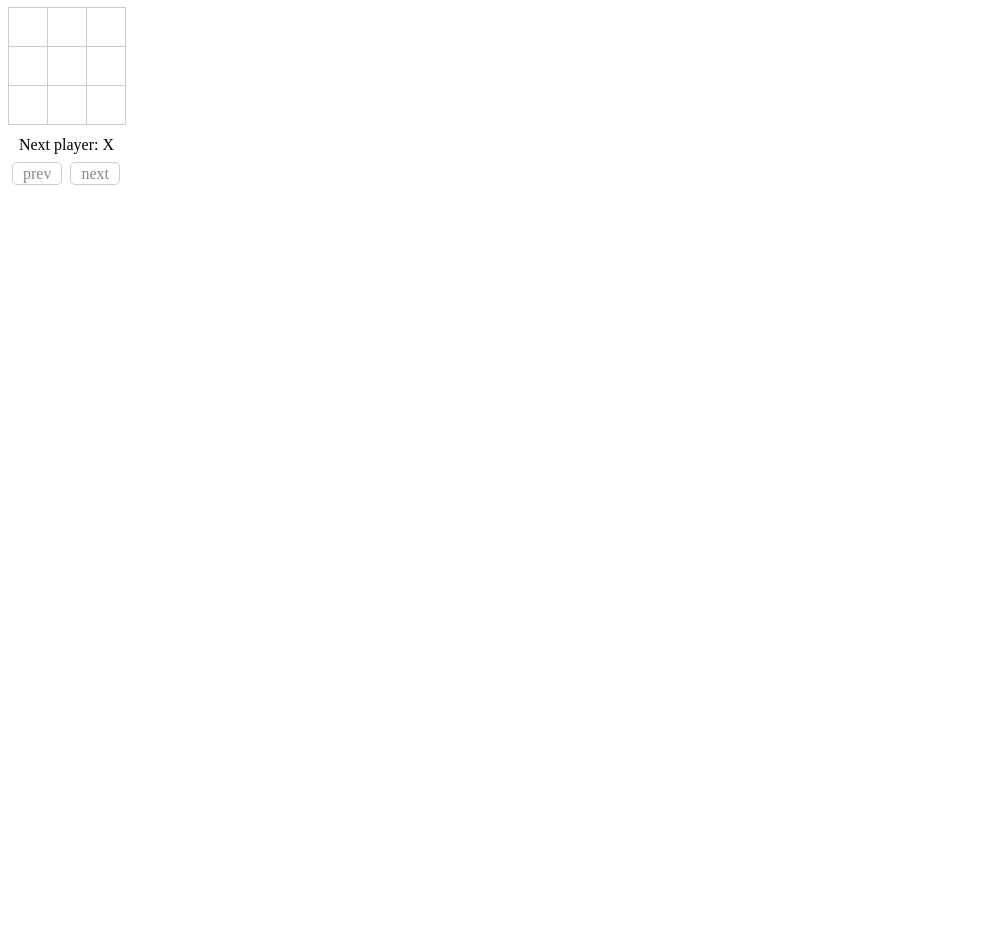
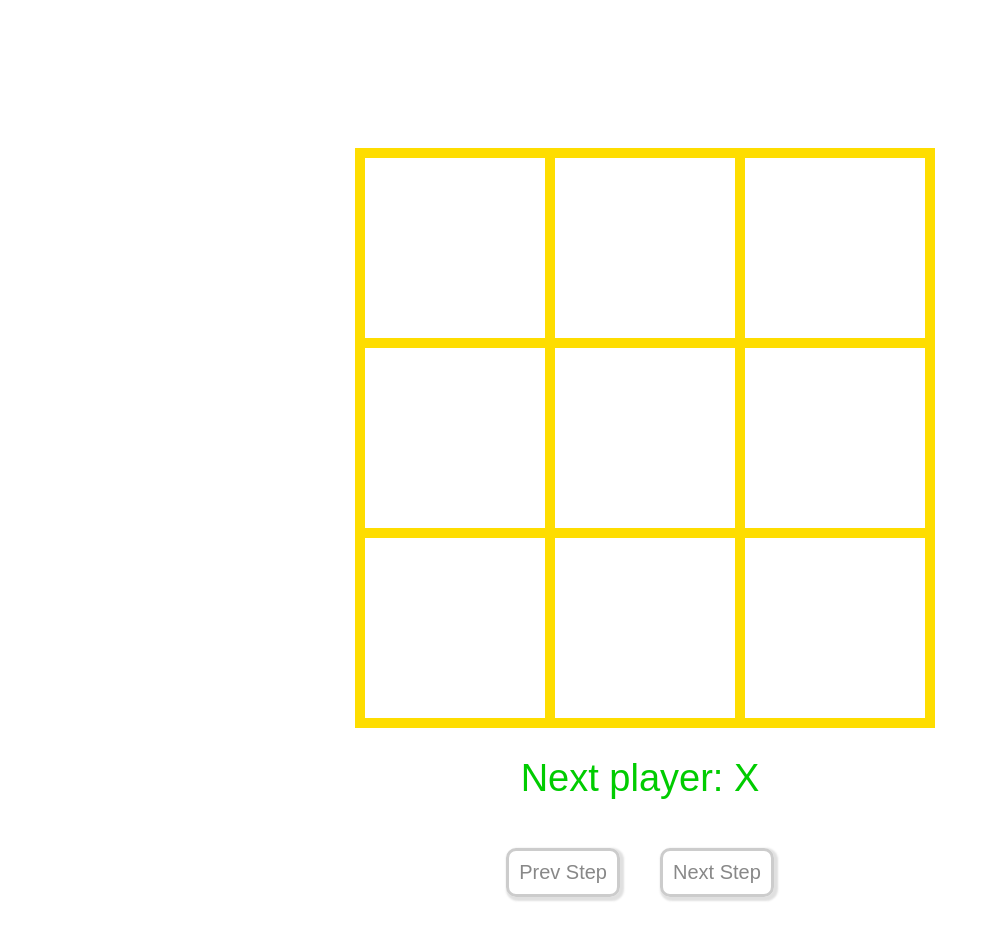
Before and after one commit to MudOnTire/TicTacToe, a React app: page / in a window 1280 px wide. Shown: the whole page, without its empty margins (0-990 px from the left). Before the commit the page ends 800 px from the top, so only its background shows below. Built offline with nearby package versions, Linux system fonts and the light colour scheme.

Commit message:
增加重新开始功能

```diff
--- a/src/index.css
+++ b/src/index.css
@@ -1,40 +1,82 @@
-div{
+* {
+	font-family: arial;
+	box-sizing: border-box;
+}
+
+div {
 	margin: 0;
 	padding: 0;
 	box-sizing: border-box;
 }
 
-.board-row{
-	height: 39px;
+#root {
+	text-align: center;
+	padding-top: 150px;
+	position: relative;
 }
 
-.square{
-	width: 40px;
-	height: 40px;
-	line-height: 40px;
-	margin: -1px -1px 0 0;
-	padding: 0;
-	border: 1px solid #ccc;
-	display: inline-block;
-	vertical-align: middle;;
-	text-align: center;;
+.board-row {
+	height: 190px;
 }
 
-.status{
-	width: 117px;
-	text-align: center;;
-	line-height: 40px;
+.square {
+	width: 200px;
+	height: 200px;
+	line-height: 190px;
+	margin: -10px -10px 0 0;
+	padding: 0;
+	border: 10px solid #fedd00;
+	display: inline-block;
+	vertical-align: middle;
+	text-align: center;
+	font-size: 80px;
+	color: #999;
 }
 
-.navigator{
-	padding: 2px 10px;
-	margin: 4px;
+.game-info {
 	text-align: center;
-	border: 1px solid #ccc;
-	border-radius: 5px;
-	color: #888;
+	line-height: 100px;
+	font-size: 38px;
+	color: #00cc00;
 }
 
-.navigator:hover{
-	cursor: pointer;;
+.navigators > a {
+	display: inline-block;
+	padding: 10px 10px;
+	margin: 20px;
+	text-align: center;
+	border: 3px solid #ccc;
+	border-radius: 10px;
+	color: #888;
+	font-size: 20px;
+	box-shadow: 2px 2px 2px 2px rgba(100, 100, 100, 0.2);
 }
+
+.navigators > a:hover {
+	cursor: pointer;
+}
+
+.navigators > a:active {
+	box-shadow: none;
+}
+
+.restart{
+	position:absolute;
+	top: 30px;
+	left: 0;
+	right: 0;
+	width: 80px;
+	height: 80px;
+	line-height: 80px;
+	margin: auto;
+	color: #fff;
+	background-color: #ff6666;
+	border-radius: 40px;
+	font-size: 20px;
+	box-shadow: 0 0 3px 3px rgba(255, 50, 50, 0.8);
+	cursor: pointer;
+}
+
+.restart:active{
+	box-shadow: 0 0 1px 1px rgba(255, 50, 50, 1);
+}
--- a/src/index.js
+++ b/src/index.js
@@ -103,6 +103,18 @@ class Game extends React.Component {
 		}, 100);
 	}
 
+	handleClickRestart(){
+		this.setState({
+			history: [
+				{
+					squares: Array(9).fill(null)
+				}
+			],
+			currentStep: null, //等于null表示没有在查看历史记录
+			xIsNext: true
+		});
+	}
+
 	render() {
 		const history = this.state.history;
 		const currentStep = this.state.currentStep;
@@ -110,7 +122,7 @@ class Game extends React.Component {
 			currentStep !== null
 				? history[currentStep]
 				: history[history.length - 1];
-		const winner = calculateWinner(history[history.length-1].squares);
+		const winner = calculateWinner(history[history.length - 1].squares);
 
 		let status;
 		if (winner) {
@@ -119,8 +131,11 @@ class Game extends React.Component {
 			status = "Next player: " + (this.state.xIsNext ? "X" : "O");
 		}
 
+		let restartButton = history.length > 1 ? (<a className="restart" onClick={()=>this.handleClickRestart()}>Restart</a>) : ("");
+
 		return (
 			<div className="game">
+				{restartButton}
 				<div className="game-board">
 					<Board
 						squares={current.squares}
@@ -129,20 +144,10 @@ class Game extends React.Component {
 				</div>
 				<div className="game-info">
 					<div className="status">{status}</div>
-					<div>
-						<a
-							className="navigator"
-							onClick={() => this.handleStepOffset(-1)}
-						>
-							prev
-						</a>
-						<a
-							className="navigator"
-							onClick={() => this.handleStepOffset(1)}
-						>
-							next
-						</a>
-					</div>
+				</div>
+				<div className="navigators">
+					<a onClick={() => this.handleStepOffset(-1)}>Prev Step</a>
+					<a onClick={() => this.handleStepOffset(1)}>Next Step</a>
 				</div>
 			</div>
 		);
```
